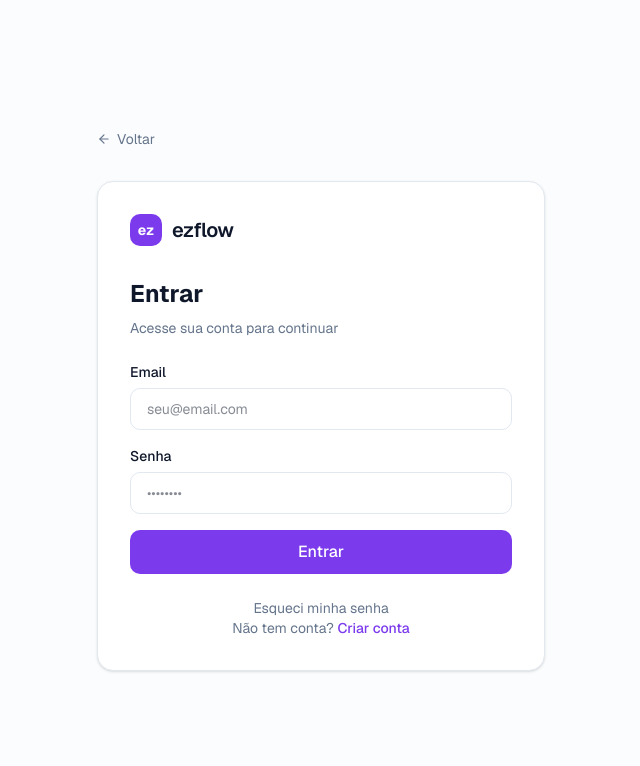
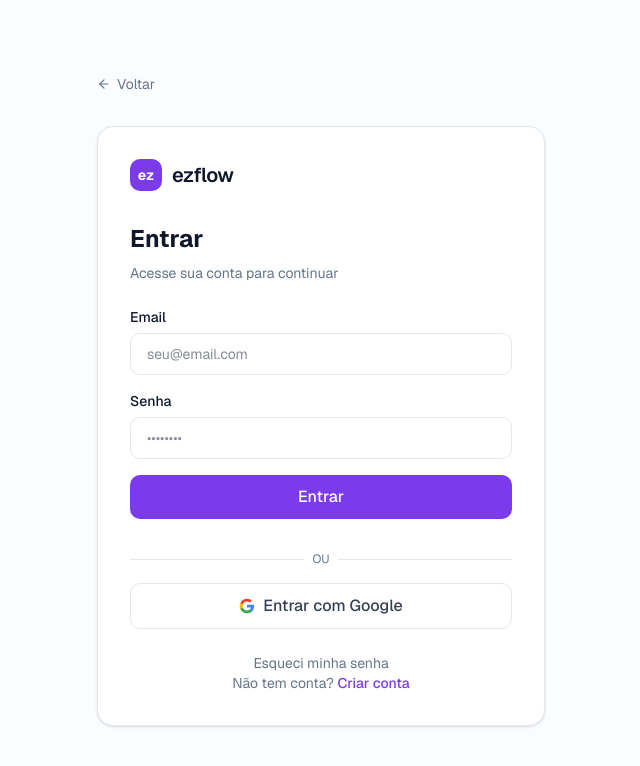
Before and after one commit to nelsonlopesj/vendas-whatsapp-bot, a Next.js app: page /login in a window 1280 px wide. Shown: the top 766 px of the page, without its empty margins (319-959 px from the left). Built offline with nearby package versions, Linux system fonts and the light colour scheme.

Commit message:
feat: google oauth login

```diff
--- a/docker-compose.yaml
+++ b/docker-compose.yaml
@@ -17,6 +17,11 @@
       UPLOAD_DIR: /app/public/uploads
       EZFLOW_WA_URL: http://evolution:8080
       EZFLOW_WA_KEY: ${EVOLUTION_API_KEY}
+      GOOGLE_CLIENT_ID: ${GOOGLE_CLIENT_ID}
+      GOOGLE_CLIENT_SECRET: ${GOOGLE_CLIENT_SECRET}
+      STRIPE_SECRET_KEY: ${STRIPE_SECRET_KEY}
+      STRIPE_WEBHOOK_SECRET: ${STRIPE_WEBHOOK_SECRET}
+      STRIPE_PRICE_ID: ${STRIPE_PRICE_ID}
     volumes:
       - uploads:/app/public/uploads
     depends_on:
--- a/src/app/(auth)/login/page.tsx
+++ b/src/app/(auth)/login/page.tsx
@@ -1,6 +1,6 @@
 "use client";
 
-import { signIn } from "next-auth/react";
+import { signIn, getSession } from "next-auth/react";
 import { useRouter } from "next/navigation";
 import { useState } from "react";
 import Link from "next/link";
@@ -112,6 +112,20 @@
               {loading && <Loader2 className="w-4 h-4 animate-spin" />}
               Entrar
             </button>
+
+            <div className="relative my-4">
+              <div className="absolute inset-0 flex items-center"><div className="w-full border-t border-border" /></div>
+              <div className="relative flex justify-center text-xs uppercase"><span className="bg-card px-2 text-muted-foreground">ou</span></div>
+            </div>
+
+            <button
+              type="button"
+              onClick={() => signIn("google", { callbackUrl: "/dashboard" })}
+              className="w-full inline-flex items-center justify-center gap-2 bg-white text-gray-700 border border-gray-300 font-medium px-4 py-2.5 rounded-lg hover:bg-gray-50 transition-colors"
+            >
+              <svg className="w-4 h-4" viewBox="0 0 24 24"><path fill="#4285F4" d="M22.56 12.25c0-.78-.07-1.53-.2-2.25H12v4.26h5.92a5.06 5.06 0 01-2.2 3.32v2.77h3.57c2.08-1.92 3.28-4.74 3.28-8.1z"/><path fill="#34A853" d="M12 23c2.97 0 5.46-.98 7.28-2.66l-3.57-2.77c-.98.66-2.23 1.06-3.71 1.06-2.86 0-5.29-1.93-6.16-4.53H2.18v2.84C3.99 20.53 7.7 23 12 23z"/><path fill="#FBBC05" d="M5.84 14.09c-.22-.66-.35-1.36-.35-2.09s.13-1.43.35-2.09V7.07H2.18C1.43 8.55 1 10.22 1 12s.43 3.45 1.18 4.93l2.85-2.22.81-.62z"/><path fill="#EA4335" d="M12 5.38c1.62 0 3.06.56 4.21 1.64l3.15-3.15C17.45 2.09 14.97 1 12 1 7.7 1 3.99 3.47 2.18 7.07l3.66 2.84c.87-2.6 3.3-4.53 6.16-4.53z"/></svg>
+              Entrar com Google
+            </button>
           </form>
 
           <p className="text-sm text-muted-foreground text-center mt-6">
--- a/src/lib/auth.ts
+++ b/src/lib/auth.ts
@@ -2,6 +2,7 @@
 import { compare } from "bcryptjs";
 import type { NextAuthOptions } from "next-auth";
 import CredentialsProvider from "next-auth/providers/credentials";
+import GoogleProvider from "next-auth/providers/google";
 import prisma from "./prisma";
 
 export const authOptions: NextAuthOptions = {
@@ -11,6 +12,10 @@
     signIn: "/login",
   },
   providers: [
+    GoogleProvider({
+      clientId: process.env.GOOGLE_CLIENT_ID || "",
+      clientSecret: process.env.GOOGLE_CLIENT_SECRET || "",
+    }),
     CredentialsProvider({
       name: "credentials",
       credentials: {
@@ -53,11 +58,39 @@
     }),
   ],
   callbacks: {
+    async signIn({ user }) {
+      // Criar tenant automaticamente para novo usuário Google
+      if (user.email) {
+        const existing = await prisma.user.findUnique({ where: { email: user.email } });
+        if (!existing) {
+          const slug = user.email.split("@")[0].replace(/[^a-z0-9]/g, "-").substring(0, 50);
+          const tenant = await prisma.tenant.create({
+            data: {
+              name: user.name || user.email,
+              slug: `${slug}-${Math.random().toString(36).substring(2, 6)}`,
+              trialEndsAt: new Date(Date.now() + 7 * 24 * 60 * 60 * 1000),
+            },
+          });
+          await prisma.user.create({
+            data: {
+              email: user.email,
+              name: user.name || user.email.split("@")[0],
+              tenantId: tenant.id,
+              role: "admin",
+            },
+          });
+        }
+      }
+      return true;
+    },
     async jwt({ token, user }) {
       if (user) {
-        token.tenantId = (user as any).tenantId;
-        token.tenantSlug = (user as any).tenantSlug;
-        token.role = (user as any).role;
+        const dbUser = await prisma.user.findUnique({ where: { email: user.email! }, include: { tenant: true } });
+        if (dbUser) {
+          token.tenantId = dbUser.tenantId;
+          token.tenantSlug = dbUser.tenant.slug;
+          token.role = dbUser.role;
+        }
       }
       return token;
     },
```
